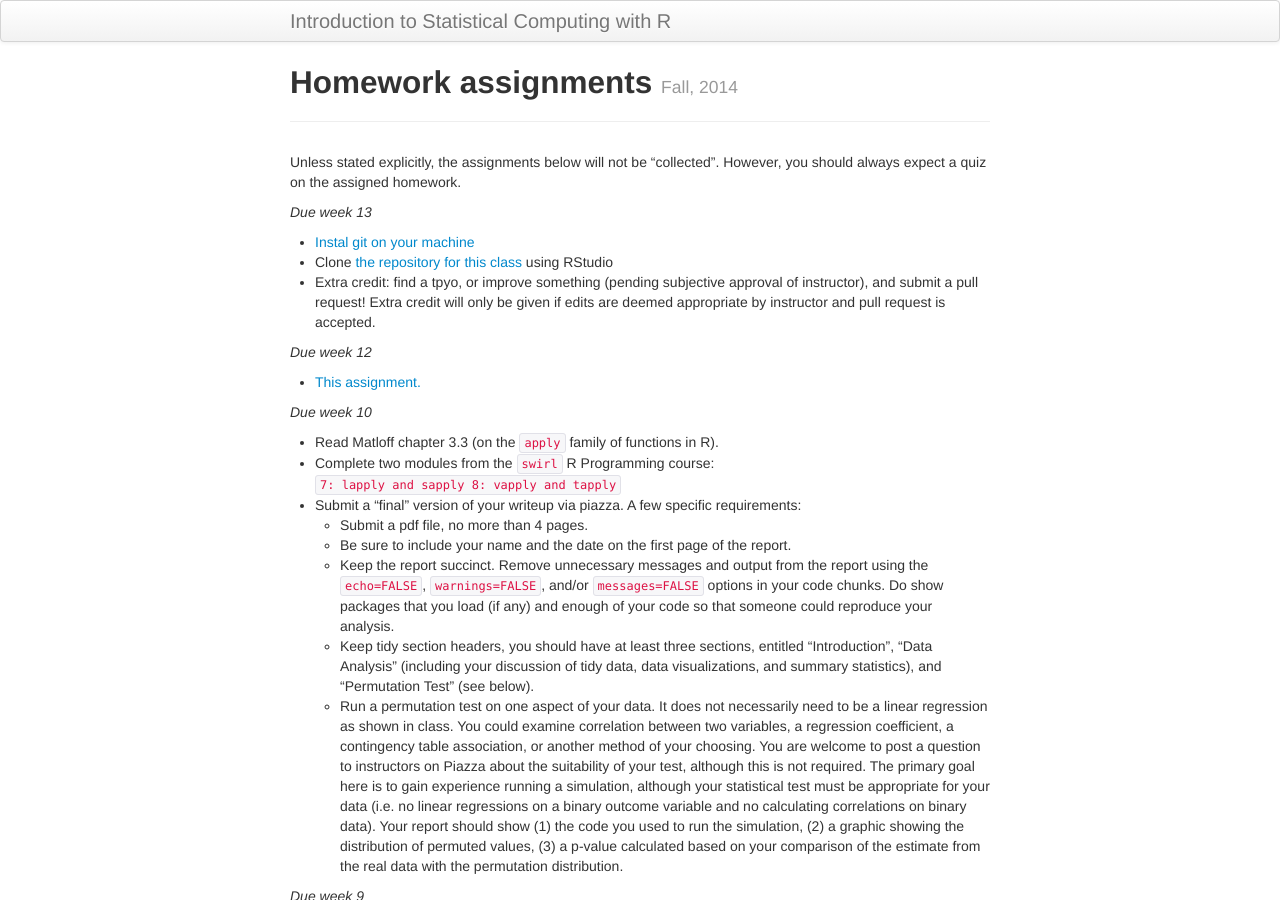
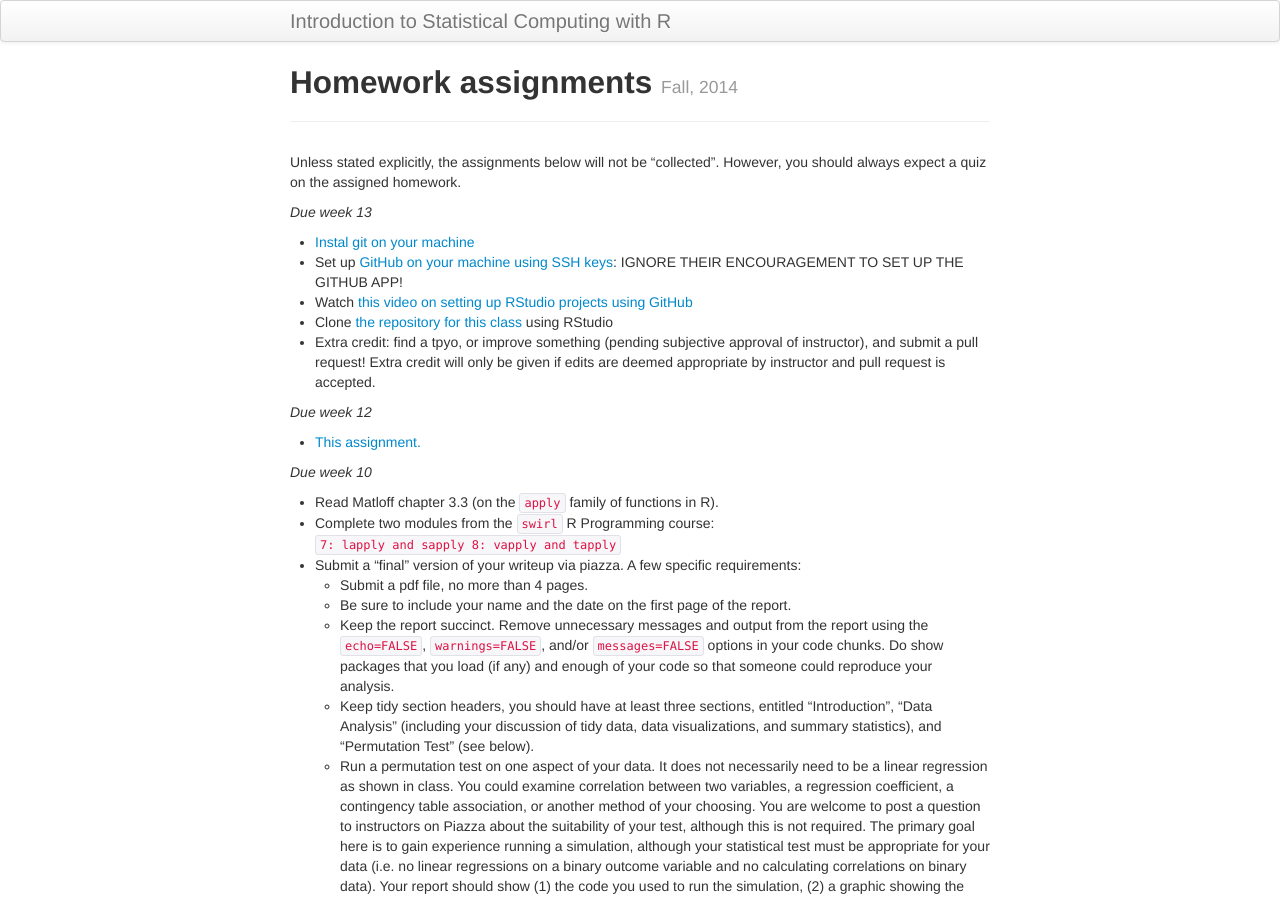
Before and after one commit to nickreich/statComp2014, a Jekyll site: the page built from pages/homework.md, in a window 1280 px wide and 900 px high. Built offline with Jekyll 4.4.1, drawn with Linux system fonts in a browser that asks for light colours.

Commit message:
homework updates.

```diff
--- a/pages/homework.md
+++ b/pages/homework.md
@@ -13,6 +13,8 @@ Unless stated explicitly, the assignments below will not be "collected". However
 _Due week 13_
 
 * [Instal git on your machine](http://git-scm.com/book/en/v2/Getting-Started-Installing-Git)
+* Set up [GitHub on your machine using SSH keys](https://help.github.com/articles/generating-ssh-keys/): IGNORE THEIR ENCOURAGEMENT TO SET UP THE GITHUB APP!
+* Watch [this video on setting up RStudio projects using GitHub](http://www.youtube.com/watch?v=YxZ8J2rqhEM)
 * Clone [the repository for this class](https://github.com/nickreich/statComp2014/tree/gh-pages) using RStudio
 * Extra credit: find a tpyo, or improve something (pending subjective approval of instructor), and submit a pull request! Extra credit will only be given if edits are deemed appropriate by instructor and pull request is accepted.
 
```
